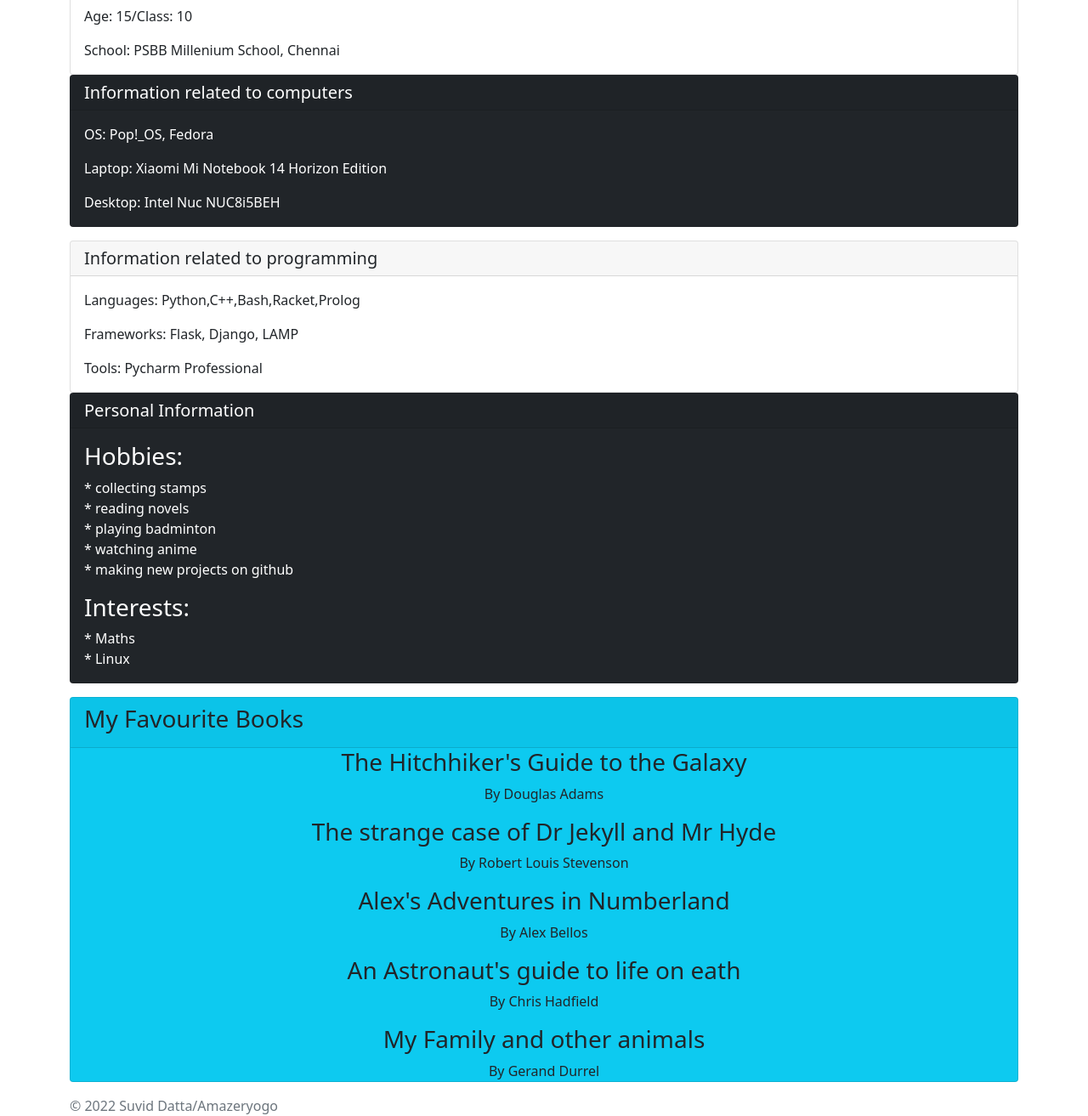
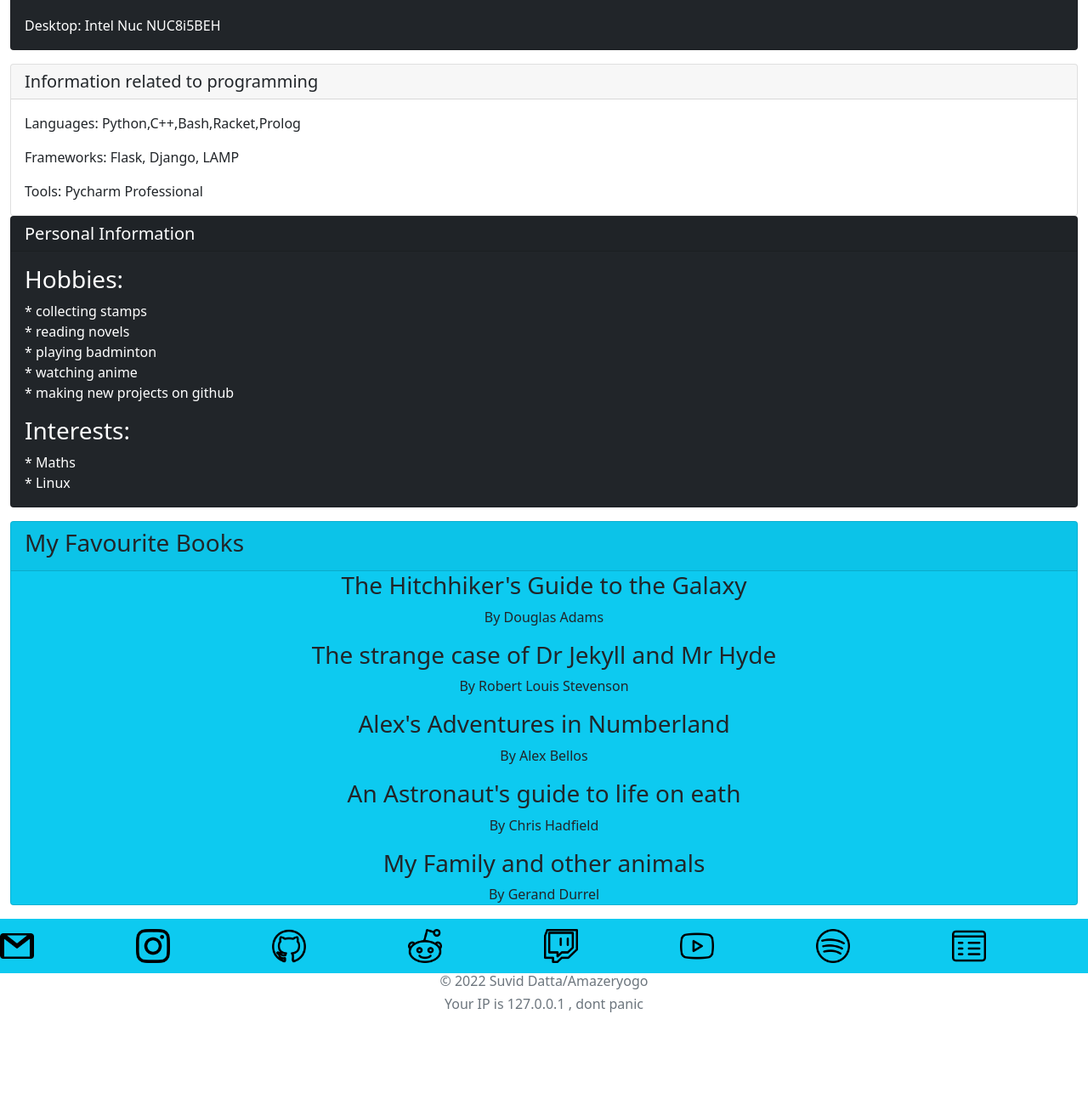
Before and after one commit to Amazeryogo/amazeryogo.in, a Flask app: page / in a window 1280 px wide. Shown: the part 554-1867 px from the top of the page at 85% size. After the commit the page ends 1745 px from the top, so only its background shows below. Run offline with Flask 2, Linux system fonts and the light colour scheme; some libraries are stand-ins or nearby versions.

Commit message:
some crucial changes

```diff
--- a/src/templates/index.html
+++ b/src/templates/index.html
@@ -12,7 +12,7 @@
     <div class="collapse navbar-collapse" id="navbarSupportedContent">
         <ul class="navbar-nav mr-auto">
         <li class="nav-item active">
-            <a class="nav-link" href="/Projects">Projects</a>
+            <a class="nav-link" href="/projects">Projects</a>
         </li>
         <li class="nav-item">
             <a class="nav-link" href="https://project-inspirations.herokuapp.com/">Old website</a>
@@ -23,31 +23,18 @@
             <span class="navbar-toggler-icon"></span>
       </button>
     </nav>
-
-    <div class="navbar navbar-dark bg-info">
-  <a href="mailto:suvid.datta@gmail.com"><img src="static/gmail.png" width="40" height="40" alt="mail"></a>
-  <a href="https://www.instagram.com/amazeryogo/"><img src="static/instagram.png" width="40" height="40" alt="instagram"></a>
-  <a href="https://github.com/Amazeryogo"><img src="static/github.png" width="40" height="40" alt="github"></a>
-  <a href="https://www.reddit.com/user/Amazeryogo"><img src="static/reddit.png" width="40" height="40" alt="reddit"></a>
-  <a href="https://www.twitch.tv/amazeryogo29"><img src="static/twitch.png" width="40" height="40" alt="twitch"></a>
-  <a href="https://www.youtube.com/channel/UCTqxrChE3FXhy_yJg93pX4A"><img src="static/youtube.png" width="40" height="40" alt="Youtube"></a>
-  <a href="https://open.spotify.com/user/p46kuy15wgr1aa8x132asq9o4?si=z8QyJlt8SiWFL1r-4bNO3w"><img src="static/spotify.png" width="40" height="40" alt="spotify"></a>
-  <a href="https://lifeonearth1024.blogspot.com/"><img src="static/blog.png" width="40" height="40" alt="blog"></a>
-  <br/>
-  <br/>
-</div>
     <div class="container-fluid">
-    <h1 style="text-align: center">Suvid Datta</h1>
-    <h6 style="text-align: center">Your IP is {{ip}} , dont panic</h6>
     <img src="{{ gravatar }}" alt="my amazing pfp" style="display: block;margin-left: auto;margin-right: auto;" class="image-circle">
-    <div class="container">
+    <!--<div class="container">
         <div class="card">
         <h5 class="card-header">Academic Information</h5>
         <div class="card-body">
             <p class="card-text">Age: 15/Class: 10</p>
             <p class="card-text">School: PSBB Millenium School, Chennai</p>
         </div>
-    </div>
+    </div>-->
+    <h2 style="text-align: center">Hello There! I'm Suvid Datta!</h2>
+    <h5 style="text-align: center">I'm a student at The PSBB Millenium School, Chennai</h5>
     <div class="card text-white bg-dark mb-3">
         <h5 class="card-header">Information related to computers</h5>
         <div class="card-body">
@@ -55,7 +42,15 @@
             <p class="card-text">Laptop: Xiaomi Mi Notebook 14 Horizon Edition</p>
             <p class="card-text">Desktop: Intel Nuc NUC8i5BEH</p>
         </div>
-    </div>
+        </div>
+    <!--
+    <div class="card">
+  <div class="card-body">
+    <h5 class="card-title">Some things about me</h5>
+    <p class="card-text">I daily drive Pop!_OS as my main OS on both </p>
+    <a href="https://pop.system76.com/" class="card-link">More about Pop!_OS</a>
+  </div>
+    -->
     <div class="card">
         <h5 class="card-header">Information related to programming</h5>
         <div class="card-body">
@@ -86,9 +81,21 @@
   </div>
   </div>
         <footer class="footer">
-      <div class="container">
-        <span class="text-muted" style="text-align: center">&copy; 2022 Suvid Datta/Amazeryogo</span> <br/>
-      </div>
+
+  <div class="navbar navbar-dark bg-info">
+      <a href="mailto:suvid.datta@gmail.com"><img src="static/gmail.png" width="40" height="40" alt="mail"></a>
+      <a href="https://www.instagram.com/amazeryogo/"><img src="static/instagram.png" width="40" height="40" alt="instagram"></a>
+      <a href="https://github.com/Amazeryogo"><img src="static/github.png" width="40" height="40" alt="github"></a>
+      <a href="https://www.reddit.com/user/Amazeryogo"><img src="static/reddit.png" width="40" height="40" alt="reddit"></a>
+      <a href="https://www.twitch.tv/amazeryogo29"><img src="static/twitch.png" width="40" height="40" alt="twitch"></a>
+      <a href="https://www.youtube.com/channel/UCTqxrChE3FXhy_yJg93pX4A"><img src="static/youtube.png" width="40" height="40" alt="Youtube"></a>
+      <a href="https://open.spotify.com/user/p46kuy15wgr1aa8x132asq9o4?si=z8QyJlt8SiWFL1r-4bNO3w"><img src="static/spotify.png" width="40" height="40" alt="spotify"></a>
+      <a href="https://lifeonearth1024.blogspot.com/"><img src="static/blog.png" width="40" height="40" alt="blog"></a>
+      <br/>
+      <br/>
+  </div>
+        <h6  class="text-muted" style="text-align: center">&copy; 2022 Suvid Datta/Amazeryogo</h6>
+            <h6 class="text-muted" style="text-align: center">Your IP is {{ip}} , dont panic</h6>
     </footer>
   <script src="https://cdn.jsdelivr.net/npm/bootstrap@5.1.3/dist/js/bootstrap.bundle.min.js" integrity="sha384-ka7Sk0Gln4gmtz2MlQnikT1wXgYsOg+OMhuP+IlRH9sENBO0LRn5q+8nbTov4+1p" crossorigin="anonymous"></script>
   </body>
```
